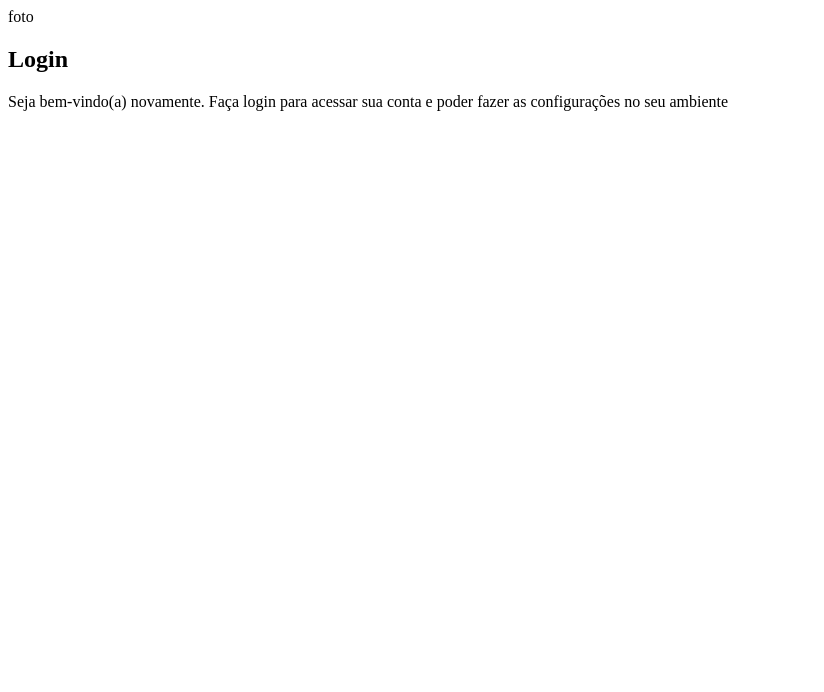
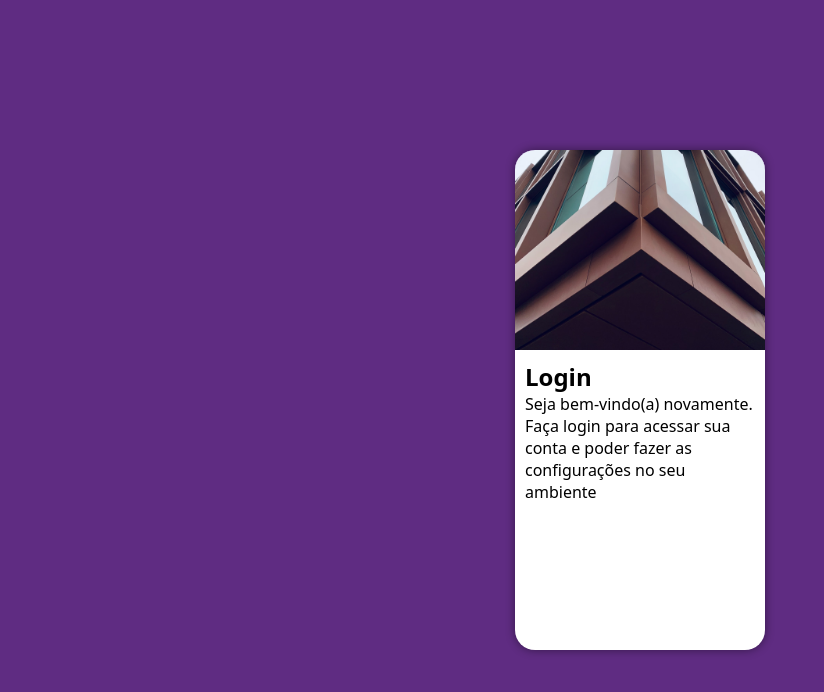
Before and after one commit to M0rdek4y/projeto-login, a plain HTML site: page index.html in a window 1280 px wide. Shown: the whole page, without its empty margins (0-824 px from the left). Drawn offline with Linux system fonts and the light colour scheme.

Commit message:
Update
Added - Content in estilos/style.css
Added - Added picture in main

```diff
--- a/estilo/style.css
+++ b/estilo/style.css
@@ -8,5 +8,46 @@ Lilás: #5f2c82
 
 
 * {
+    margin: 0px;
+    padding: 0px;
+    font-family: system-ui, -apple-system, BlinkMacSystemFont, 'Segoe UI', Roboto, Oxygen, Ubuntu, Cantarell, 'Open Sans', 'Helvetica Neue', sans-serif;
+    box-sizing: border-box;
+}
 
+html, body {
+    background-color: #5f2c82;
+    height: 100vh;
+    width: 100vw;
 }
+
+main {
+    position: relative;
+    height: 100vh;
+    width: 100vw;
+}
+
+section#login {
+    overflow: hidden;
+    position: absolute;
+    top: 50%;
+    left: 50%;
+    transform: translate(-50%, -50%);
+    background-color: white;
+    width: 250px;
+    height: 500px;
+    border-radius: 20px;
+    box-shadow: 0px 0px 10px rgba(0, 0, 0, 0.450);
+}
+
+section#login > div#imagem {
+    display: block;
+    background: #5f2c82 url(../imagens/pexels-david-underland-3523621.jpg) no-repeat;
+    background-size: cover;
+    background-position: bottom;
+    height: 200px;
+}
+
+section#login > div#formulario {
+    display: block;
+    padding: 10px;
+}
--- a/index.html
+++ b/index.html
@@ -11,7 +11,6 @@
     <main>
         <section id="login">
             <div id="imagem">
-                foto
             </div>
             <div id="formulario">
                 <h1>Login</h1>
```
